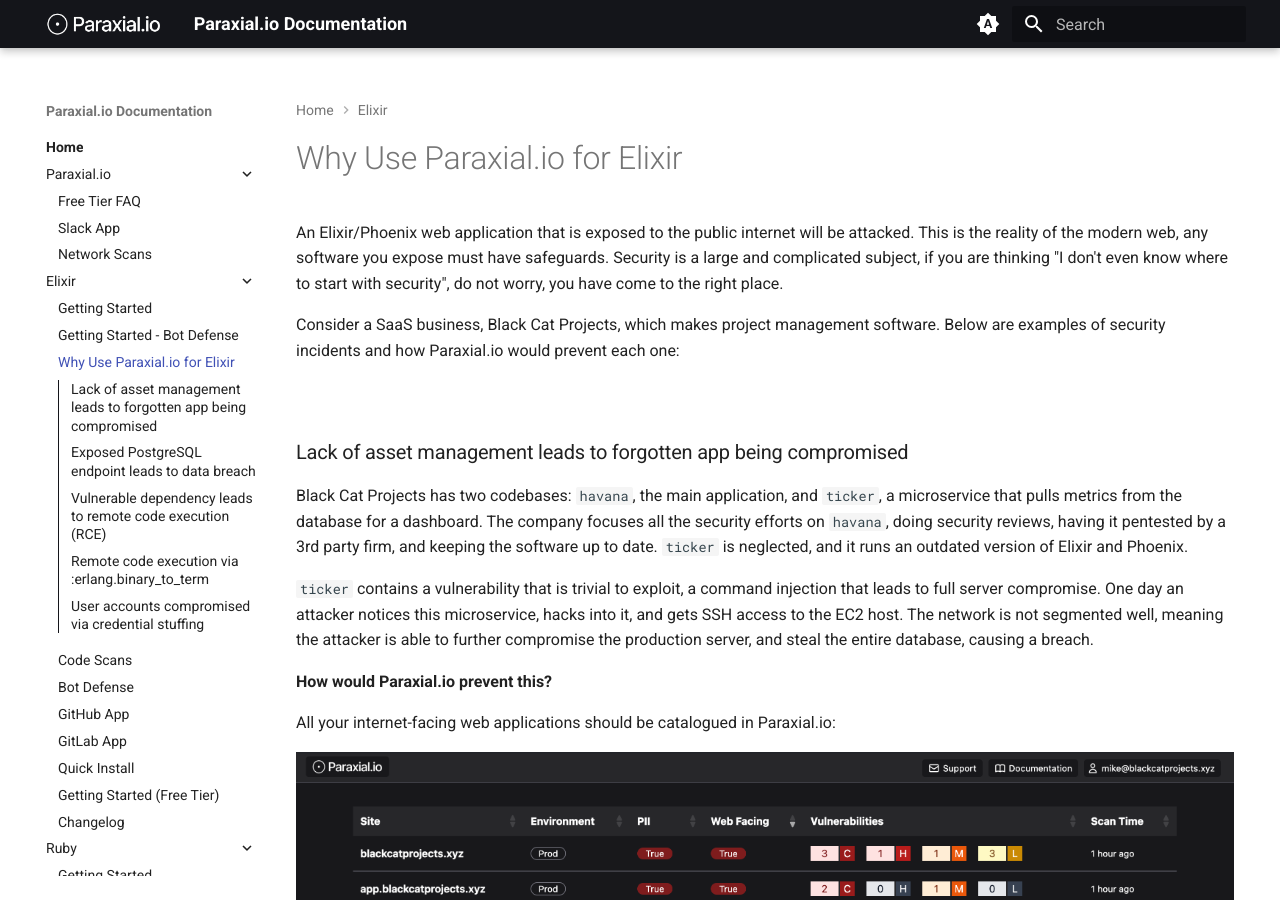
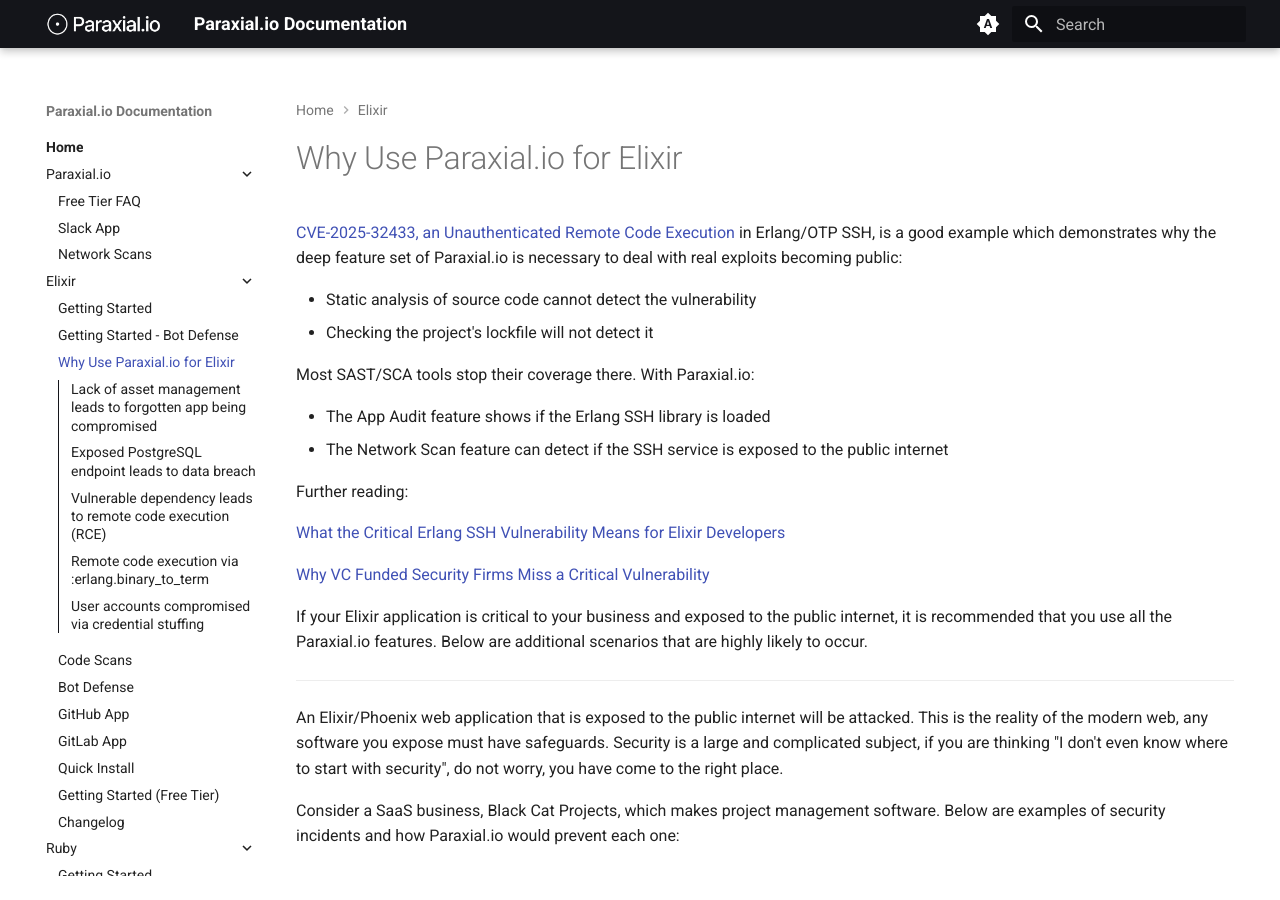
Before and after one commit to paraxialio/documentation, an MkDocs documentation site: the page built from docs/elixir/why.md, in a window 1280 px wide and 900 px high. Built offline with MkDocs 1.6.1 and Material for MkDocs 9.7.7, drawn with Linux system fonts in a browser that asks for light colours.

Commit message:
Add CVE-2025-32433 to Why Use Paraxial.io

```diff
--- a/docs/elixir/why.md
+++ b/docs/elixir/why.md
@@ -1,4 +1,24 @@
 # Why Use Paraxial.io for Elixir
+
+[CVE-2025-32433, an Unauthenticated Remote Code Execution](https://paraxial.io/blog/why-vcs-miss) in Erlang/OTP SSH, is a good example which demonstrates why the deep feature set of Paraxial.io is necessary to deal with real exploits becoming public:
+
+- Static analysis of source code cannot detect the vulnerability
+- Checking the project's lockfile will not detect it
+
+Most SAST/SCA tools stop their coverage there. With Paraxial.io:
+
+- The App Audit feature shows if the Erlang SSH library is loaded
+- The Network Scan feature can detect if the SSH service is exposed to the public internet
+
+Further reading:
+
+[What the Critical Erlang SSH Vulnerability Means for Elixir Developers](https://paraxial.io/blog/erlang-ssh)
+
+[Why VC Funded Security Firms Miss a Critical Vulnerability](https://paraxial.io/blog/why-vcs-miss)
+
+If your Elixir application is critical to your business and exposed to the public internet, it is recommended that you use all the Paraxial.io features. Below are additional scenarios that are highly likely to occur.
+
+---
 
 An Elixir/Phoenix web application that is exposed to the public internet will be attacked. This is the reality of the modern web, any software you expose must have safeguards. Security is a large and complicated subject, if you are thinking "I don't even know where to start with security", do not worry, you have come to the right place.
 
```
